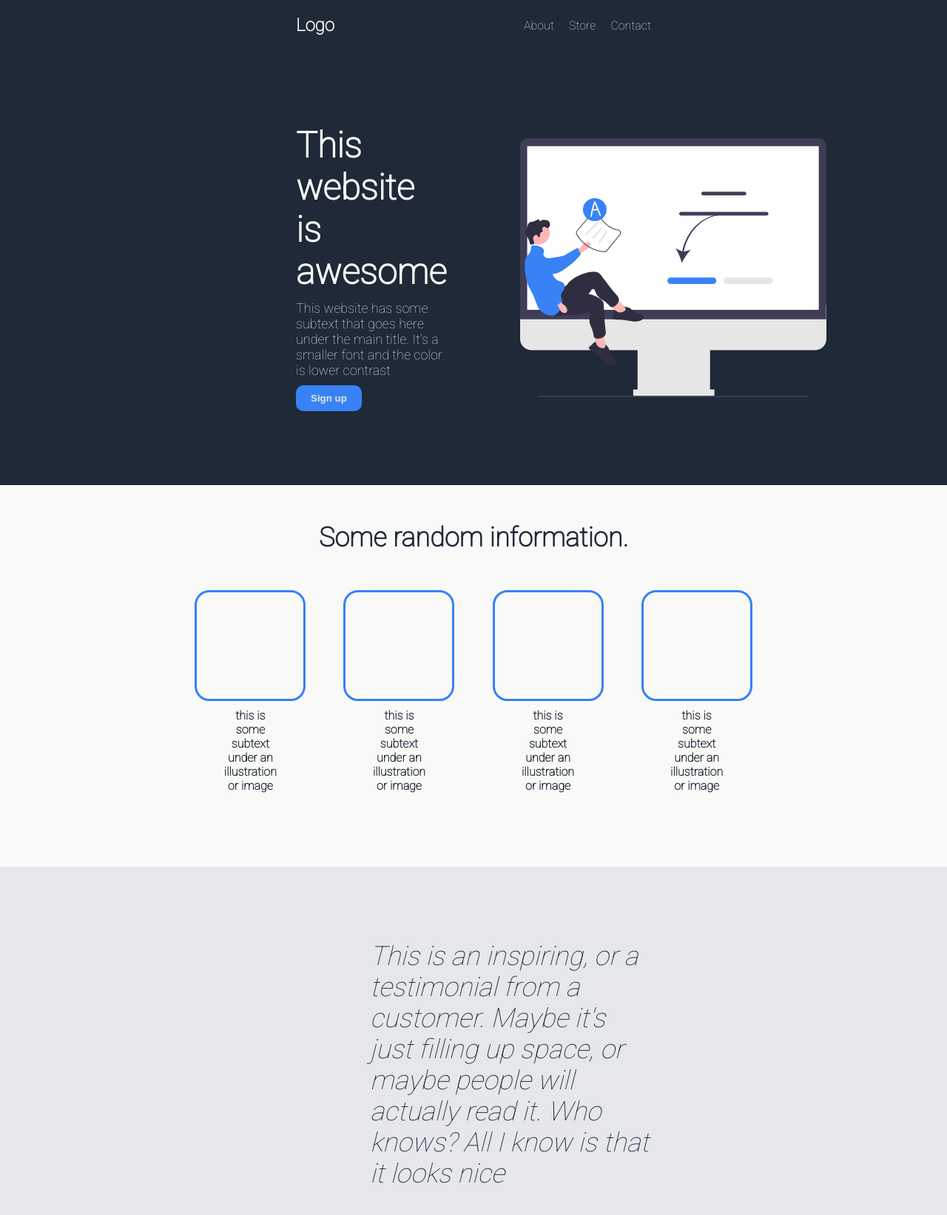
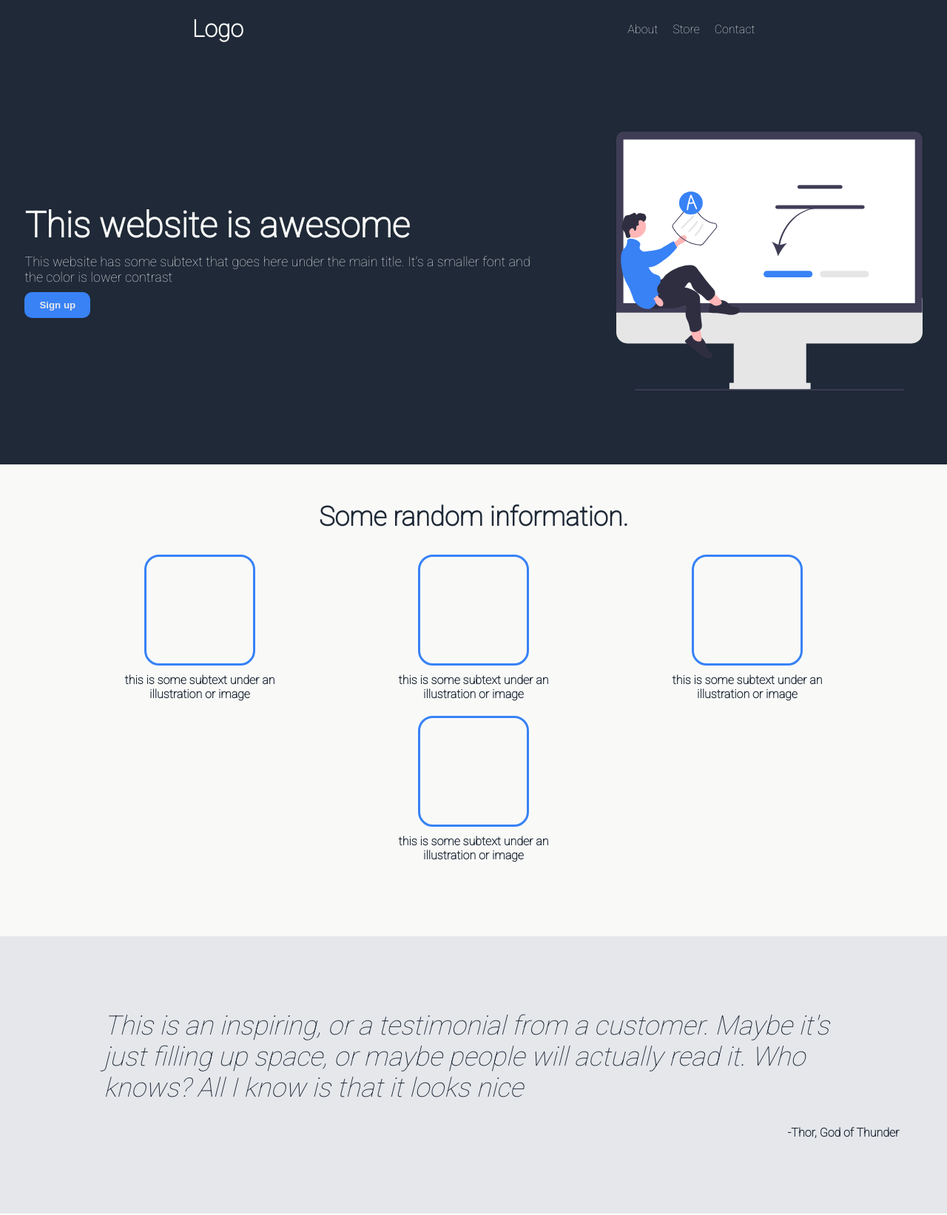
Before and after one commit to sergiogarciiam/landing-page, a plain HTML site: page index.html in a window 1280 px wide. Shown: the top 1643 px of the page at 74% size. Drawn offline with Linux system fonts and the light colour scheme.

Commit message:
Add responsive compatibility

```diff
--- a/style.css
+++ b/style.css
@@ -10,25 +10,31 @@ body {
 }
 
 .page-container {
+  display: flex;
+  flex-direction: column;
+  justify-content: center;
+  align-items: center;
+
   margin: 0px auto;
 }
 
 /* HEADER */
-.header,
-.section1 {
+.header {
   width: 100%;
-  padding: 20px 400px 100px 400px;
+  padding: 20px 0 100px 0;
 
   display: flex;
-  justify-content: space-between;
+  justify-content: space-around;
   align-items: center;
 
   background-color: #1f2937;
   color: #f9faf8;
+
+  grid-area: header;
 }
 
 .logo {
-  font-size: 24px;
+  font-size: 2rem;
 }
 
 .nav {
@@ -47,12 +53,27 @@ body {
 }
 
 /* SECTION 1 */
+.section1 {
+  width: 100%;
+  padding: 20px 0 100px 0;
+  margin: auto;
+
+  display: flex;
+  justify-content: center;
+  align-items: center;
+  flex-wrap: wrap;
+  gap: 100px;
+
+  background-color: #1f2937;
+  color: #f9faf8;
+}
+
 .section1-image {
   height: 350px;
 }
 
 .text-section {
-  margin-right: 100px;
+  max-width: 700px;
 
   display: flex;
   flex-direction: column;
@@ -86,15 +107,15 @@ body {
 }
 
 /* SECTION 2 */
-.section2,
-.section3 {
+.section2 {
   width: 100%;
-  padding: 50px 400px 100px 400px;
+  padding: 50px 0 100px 0;
 
   display: flex;
   flex-direction: column;
+  justify-content: center;
   align-items: center;
-  gap: 50px;
+  gap: 30px;
 
   background-color: #f9faf8;
   color: #1f2937;
@@ -108,8 +129,9 @@ body {
 .images-container {
   display: flex;
   justify-content: center;
-  gap: 30px;
+  gap: 20px;
 
+  flex-wrap: wrap;
   font-weight: bold;
 }
 
@@ -122,37 +144,49 @@ body {
 }
 
 .individual-image-container > p {
+  max-width: 250px;
   margin: 10px 50px 0px 50px;
   text-align: center;
 }
 
 /* SECTION 3 */
 .section3 {
-  padding: 100px 400px 100px 500px;
+  width: 100%;
+  padding: 100px 0 100px 0;
 
-  align-items: flex-start;
+  display: flex;
+  flex-direction: column;
+  justify-content: center;
+  align-items: center;
+  gap: 30px;
+
+  color: #1f2937;
   background-color: #e5e7eb;
 }
 
 .quote {
   font-size: 36px;
+  max-width: 1000px;
   font-weight: lighter;
   color: #1f2937;
 }
 
 .quote-author {
-  align-self: flex-end;
+  margin-left: 1000px;
   font-weight: bolder;
 }
 
 /* SECTION 4 */
 .section4 {
-  width: 50%;
+  max-width: 1000px;
   padding: 50px 100px;
   margin: 80px auto;
 
   display: flex;
   justify-content: space-around;
+  align-items: center;
+  flex-wrap: wrap;
+  gap: 100px;
 
   background-color: #3882f6;
   color: #e5e7eb;
@@ -170,6 +204,7 @@ body {
 
 /* FOOTER */
 .footer {
+  width: 100%;
   padding: 20px 0;
   background-color: #1f2937;
   text-align: center;
@@ -187,3 +222,28 @@ body {
 .footer a:hover {
   color: #3882f6;
 }
+
+/* RESPONSIVE */
+@media (max-width: 1200px) {
+  .sign-button {
+    align-self: center;
+  }
+
+  .text-section {
+    text-align: center;
+  }
+
+  .quote {
+    text-align: center;
+  }
+
+  .quote-author {
+    margin-left: 0;
+  }
+
+  .section4 {
+    text-align: center;
+    padding: 25px 50px;
+    gap: 20px;
+  }
+}
```
Also changed, not shown: images/final-landpage-screenshot.png, 1 other file.
